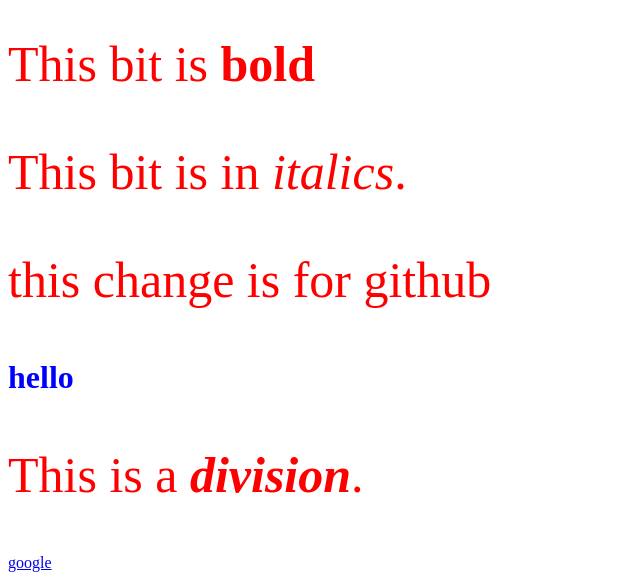
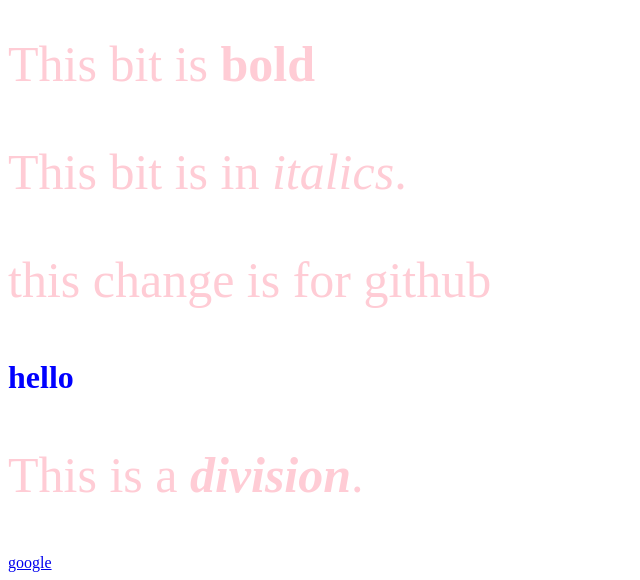
Before and after one commit to kayleighfarrugia/web_project, a plain HTML site: page index.html in a window 1280 px wide. Shown: the part 754-1334 px from the top of the page, without its empty margins (0-640 px from the left). Drawn offline with Linux system fonts and the light colour scheme.

Commit message:
added color

```diff
--- a/css/styles.css
+++ b/css/styles.css
@@ -14,3 +14,7 @@ color:blue;
 .anotherTest{
   color:red;
 }
+
+p{
+color: #ffccd5;
+}
```
Also changed, not shown: index.html (+1 -0 lines).
